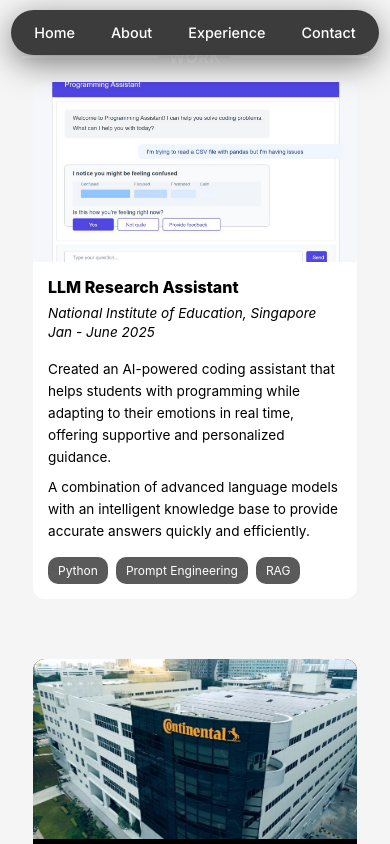
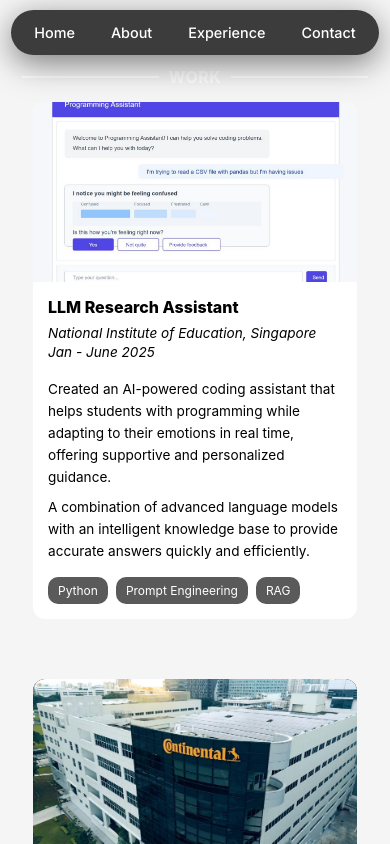
Before and after one commit to jason-701/jason-701.github.io, a React (Create React App) app: page /project in a window 390 px wide. Shown: the top 844 px of the page. Built offline with nearby package versions, Linux system fonts and the light colour scheme.

Commit message:
little margin change

```diff
--- a/src/components/project.css
+++ b/src/components/project.css
@@ -135,7 +135,7 @@
   }
 
   .line-container {
-    margin-top: 40px;
+    margin-top: 50px;
     margin-bottom: 20px;
     padding: 0 20px;
   }
@@ -225,7 +225,6 @@
   }
 
   .line-container {
-    margin-top: 30px;
     margin-bottom: 15px;
     padding: 0 15px;
   }
```
